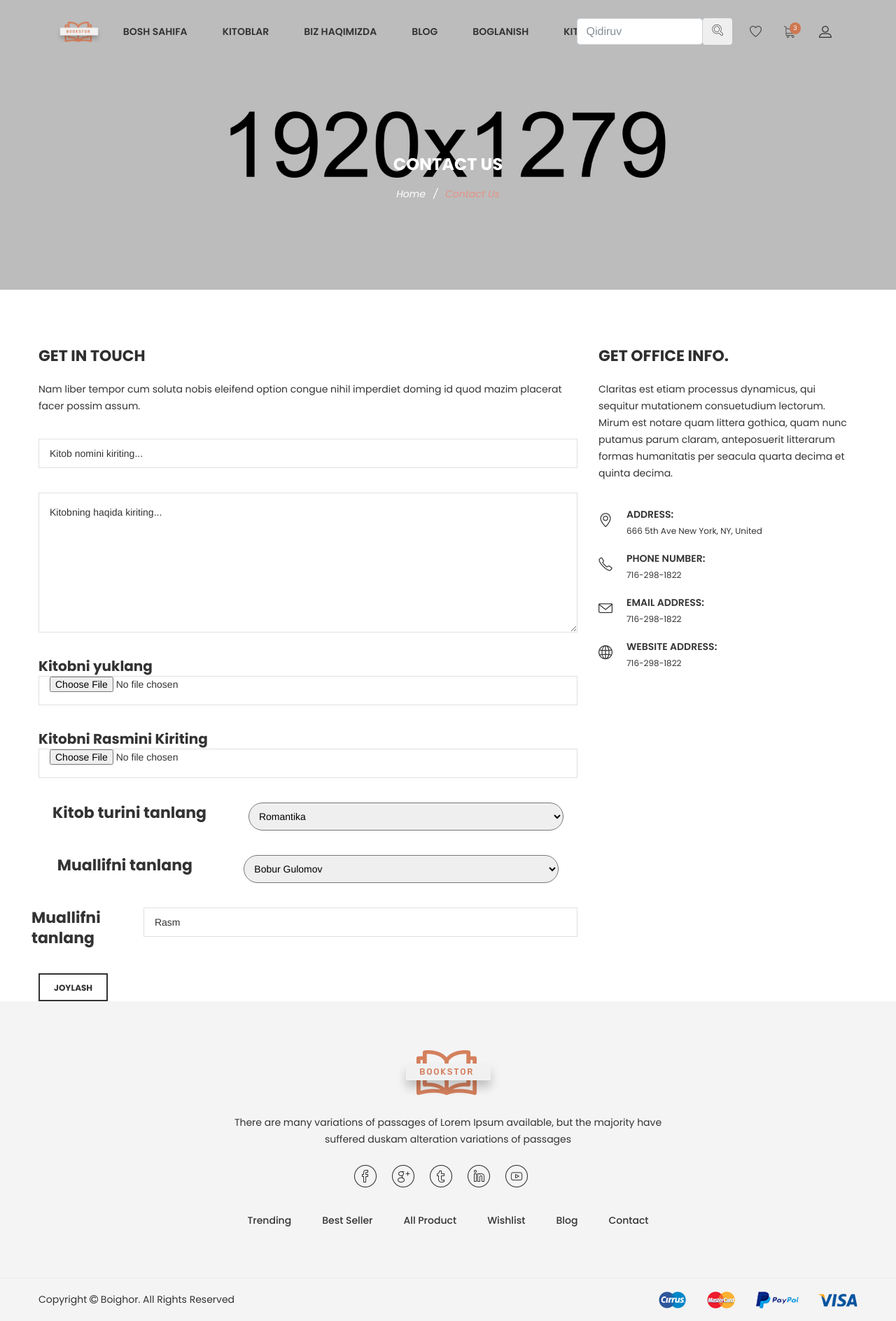
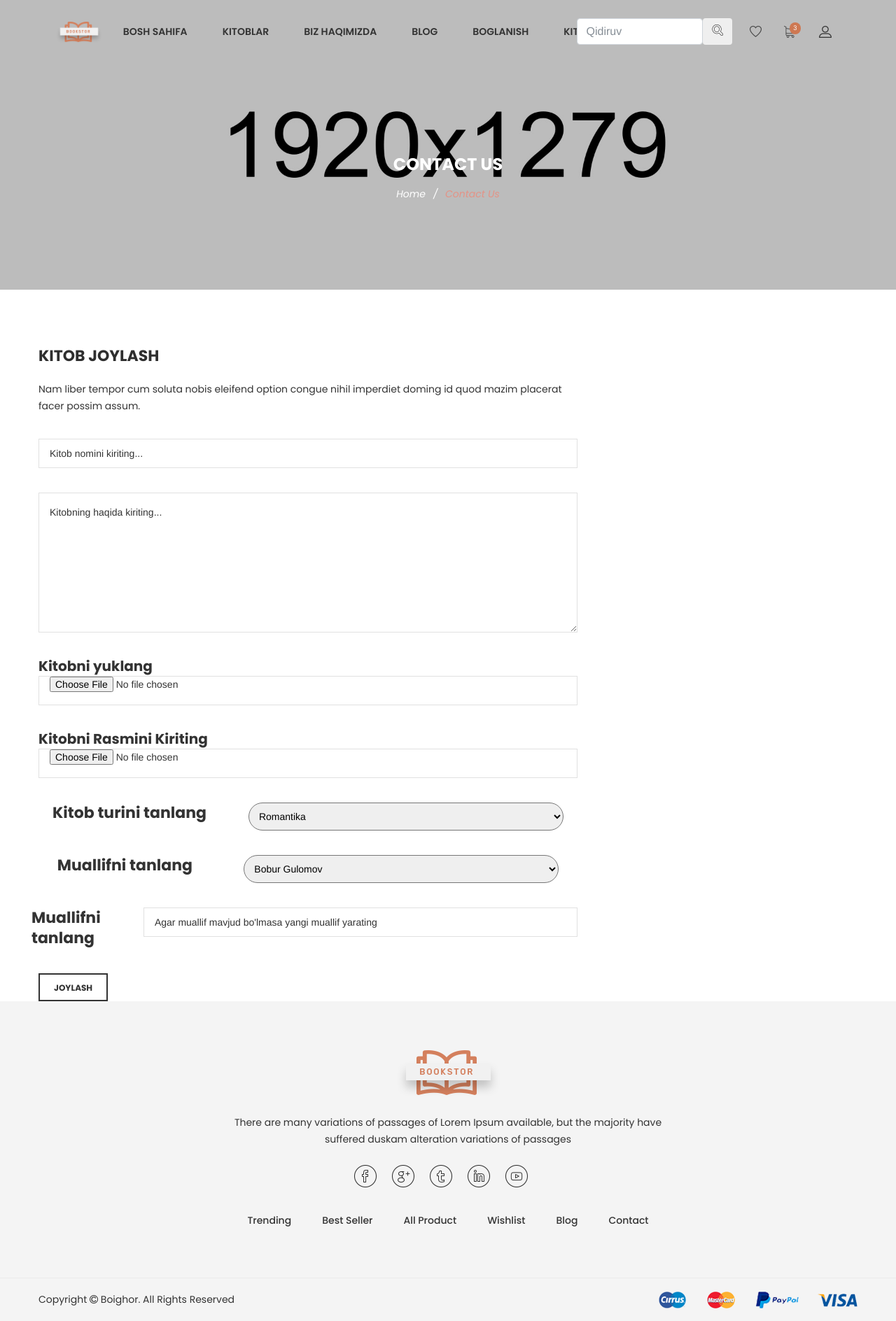
Before and after one commit to Bobur2828/book, a Django app: page /users/yuklash/ in a window 1280 px wide. Shown: the whole page at 70% size. Run offline with Django 5.2, Linux system fonts and the light colour scheme; data comes from the database, SQL or seed files in the repository; both versions use the stored data as it was after the commit; tables that the repository leaves empty hold one stand-in row (values such as "Sample post"); some libraries are stand-ins or nearby versions; some web fonts are replaced.

Commit message:
single da ish

```diff
--- a/kitob/settings.py
+++ b/kitob/settings.py
@@ -65,6 +65,7 @@ TEMPLATES = [
                 'django.template.context_processors.request',
                 'django.contrib.auth.context_processors.auth',
                 'django.contrib.messages.context_processors.messages',
+                'my_app.context_processors.categorys',
             ],
         },
     },
--- /dev/null
+++ b/my_app/context_processors.py
@@ -0,0 +1,5 @@
+from .models import Category
+
+def categorys(request):
+    categorys=Category.objects.all()
+    return {'categorys': categorys}
--- a/users/templates/yuklash1.html
+++ b/users/templates/yuklash1.html
@@ -25,7 +25,7 @@
         		<div class="row">
         			<div class="col-lg-8 col-12">
         				<div class="contact-form-wrap">
-        					<h2 class="contact__title">Get in touch</h2>
+        					<h2 class="contact__title">Kitob Joylash</h2>
         					<p>Nam liber tempor cum soluta nobis eleifend option congue nihil imperdiet doming id quod mazim placerat facer possim assum. </p>
                             <form method="POST" class="register-form"  action="/users/yuklash/" enctype="multipart/form-data">
                                 {% csrf_token %}
@@ -63,7 +63,7 @@
                                 </div>
                                 <div class="single-contact-form space-between">
                                     <h3>Muallifni  tanlang</h3>
-                                    <input type="text" name="muallif"  placeholder="Rasm"/>
+                                    <input type="text" name="muallif"  placeholder="Agar muallif mavjud bo'lmasa yangi muallif yarating"/>
                                 </div>
                                 <div class="contact-btn">
                                     <button type="submit">Joylash</button>
@@ -74,47 +74,9 @@
                             <p class="form-messege">
                         </div>
         			</div>
-        			<div class="col-lg-4 col-12 md-mt-40 sm-mt-40">
-        				<div class="wn__address">
-        					<h2 class="contact__title">Get office info.</h2>
-        					<p>Claritas est etiam processus dynamicus, qui sequitur mutationem consuetudium lectorum. Mirum est notare quam littera gothica, quam nunc putamus parum claram, anteposuerit litterarum formas humanitatis per seacula quarta decima et quinta decima. </p>
-        					<div class="wn__addres__wreapper">
 
-        						<div class="single__address">
-        							<i class="icon-location-pin icons"></i>
-        							<div class="content">
-        								<span>address:</span>
-        								<p>666 5th Ave New York, NY, United</p>
-        							</div>
-        						</div>
 
-        						<div class="single__address">
-        							<i class="icon-phone icons"></i>
-        							<div class="content">
-        								<span>Phone Number:</span>
-        								<p>716-298-1822</p>
-        							</div>
-        						</div>
 
-        						<div class="single__address">
-        							<i class="icon-envelope icons"></i>
-        							<div class="content">
-        								<span>Email address:</span>
-        								<p>716-298-1822</p>
-        							</div>
-        						</div>
-
-        						<div class="single__address">
-        							<i class="icon-globe icons"></i>
-        							<div class="content">
-        								<span>website address:</span>
-        								<p>716-298-1822</p>
-        							</div>
-        						</div>
-
-        					</div>
-        				</div>
-        			</div>
         		</div>
         	</div>
 
--- a/users/views.py
+++ b/users/views.py
@@ -96,25 +96,9 @@ class ProfileUpdateView(UpdateView):
         print(r)
         if form.is_valid():
             form.save()
-            return redirect('index')
+            return redirect('users:profile')
         return render(request, 'account_update.html', {'form':form})
 
 class Profile(View):
     def get(self, request):
         return render(request, 'account_view.html')
-
-def image_edit(request):
-    context = {
-        'user': User.objects.all()
-    }
-    if request.method == "POST":
-        r = request.POST
-        f = request.FILES
-        print(r)
-
-        photo = f['photo']
-        name = r['name']
-        author = r['author']
-        description = r['description']
-        pdf = f['pdf']
-        muallif = r['muallif']
```
Also changed, not shown: my_app/templates/my_app/single-product.html (+10 -19 lines), my_app/views.py (+2 -5 lines), db.sqlite3.
